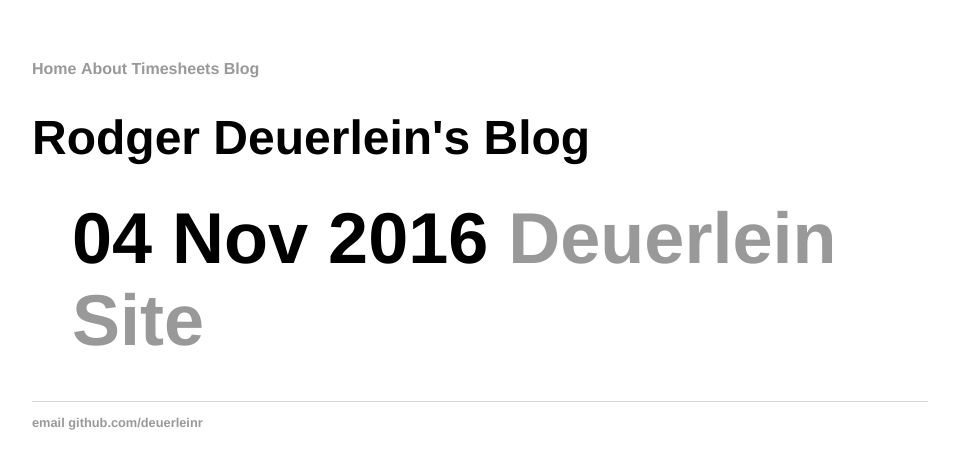
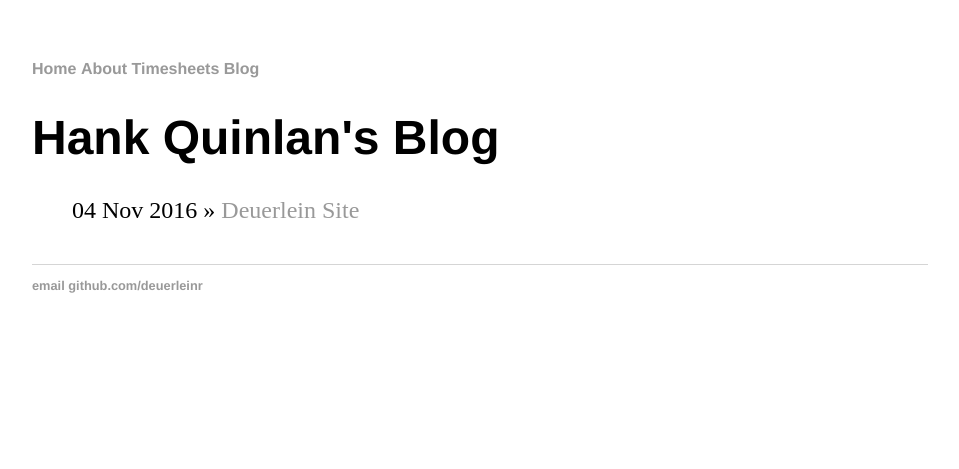
Before and after one commit to deuerleinr/deuerleinr.github.io, a Jekyll site: the page built from blog/index.html, in a window 1280 px wide. Shown: the top 469 px of the page, without its empty margins (160-1119 px from the left). Built offline with Jekyll 4.4.1, drawn with Linux system fonts in a browser that asks for light colours.

Commit message:
Update index.html

```diff
--- a/blog/index.html
+++ b/blog/index.html
@@ -1,11 +1,11 @@
 ---
 layout: default
-title: Rodger Deuerlein's Blog
+title: Hank Quinlan's Blog
 ---
-<h1>{{page.title}}<h1>
-<ul class = "posts">
+	<h1>{{ page.title }}</h1>
+	<ul class="posts">
 
-{% for post in site.posts %}
-  <li><span>{{post.date | date_to_string }}</span>  <a href="{{post.url}}" title="{{post.title}}">{{post.title}}</a></li>
-  {% endfor %}
-  </ul>
+	  {% for post in site.posts %}
+	    <li><span>{{ post.date | date_to_string }}</span> » <a href="{{ post.url }}" title="{{ post.title }}">{{ post.title }}</a></li>
+	  {% endfor %}
+	</ul>
```
